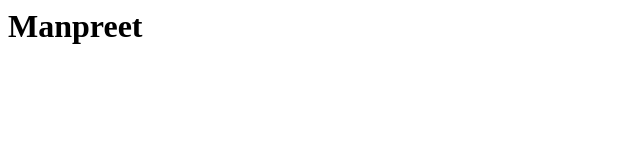
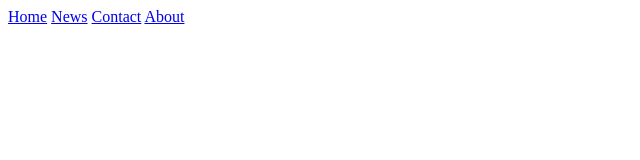
Before and after one commit to Senfisu/Manpreet-s-World, a plain HTML site: page index.html in a window 1280 px wide. Shown: the whole page, without its empty margins (0-640 px from the left). Drawn offline with Linux system fonts and the light colour scheme.

Commit message:
Update index.html

```diff
--- a/index.html
+++ b/index.html
@@ -1 +1,6 @@
-<h1> Manpreet </h1>
+<div class="topnav">
+  <a class="active" href="#home">Home</a>
+  <a href="#news">News</a>
+  <a href="#contact">Contact</a>
+  <a href="#about">About</a>
+</div>
```
